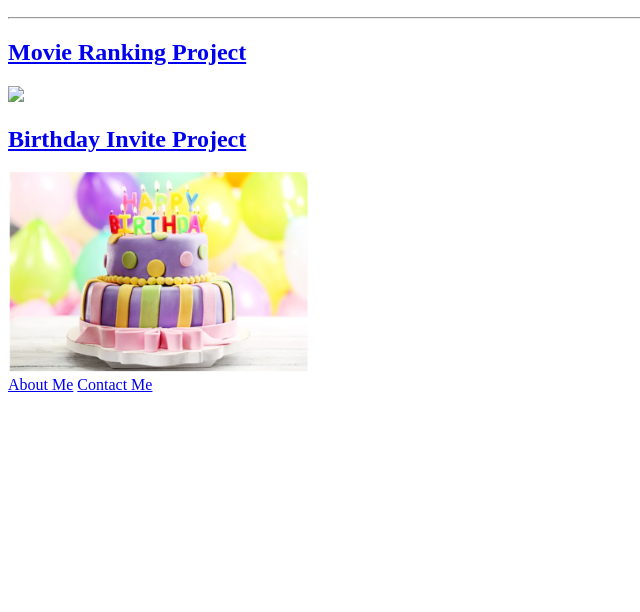
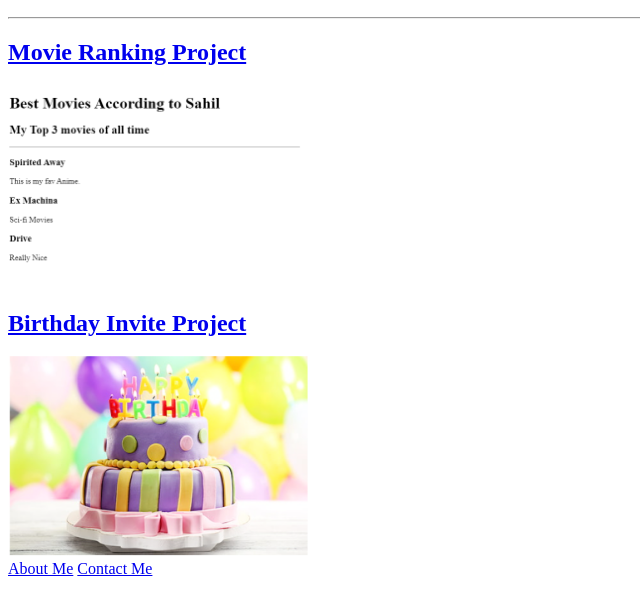
Before and after one commit to sahilingale629/htmll, a plain HTML site: page index.html in a window 1280 px wide. Shown: the part 110-722 px from the top of the page, without its empty margins (0-640 px from the left). Drawn offline with Linux system fonts and the light colour scheme.

Commit message:
Update index.html

```diff
--- a/index.html
+++ b/index.html
@@ -9,7 +9,7 @@
   <hr />
   <a href="./public/Movie.html"><h2>Movie Ranking Project</h2></a>
   <img
-    src="../4.3 HTML Porfolio Project/assets/images/movie.png"
+    src="./assets/images/movie.png"
     height="200"
   />
   <a href="./public/Birthday Invite.html"><h2>Birthday Invite Project</h2></a>
```
